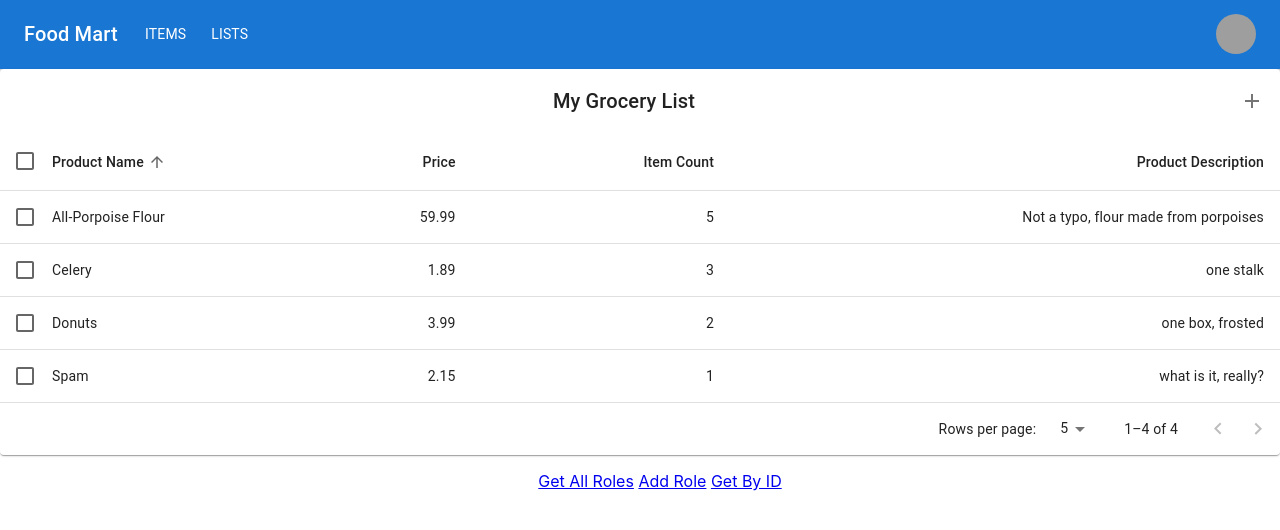
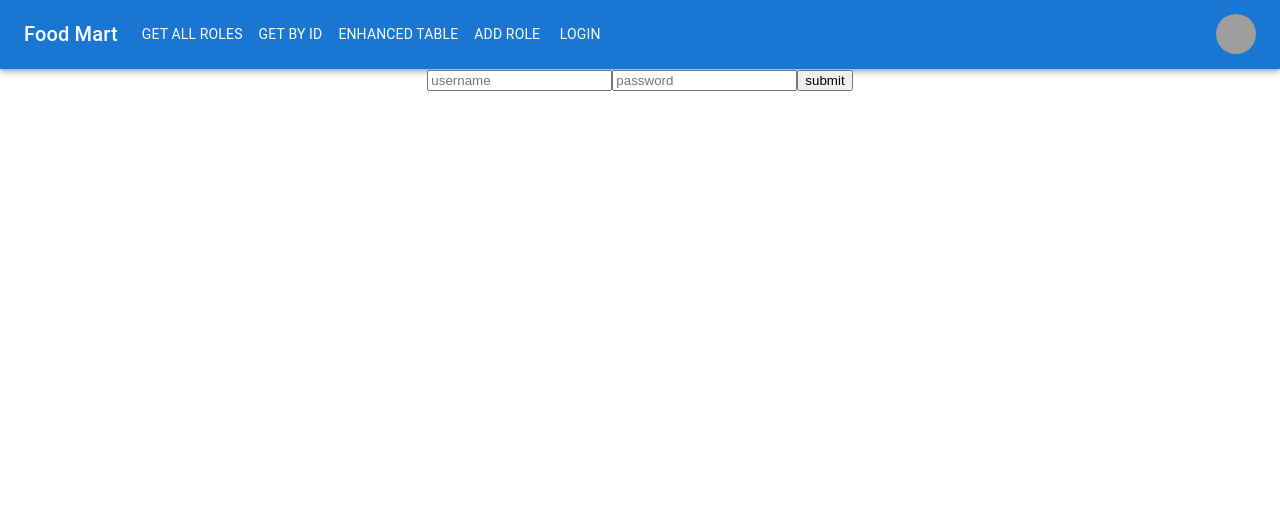
Before and after one commit to maikamp/FoodMart_UI_p2, a React (Create React App) app: page /Login in a window 1280 px wide. Shown: the top 530 px of the page. Built offline with nearby package versions, Linux system fonts and the light colour scheme; grey boxes are pictures that could not be loaded.

Commit message:
add login and logout

```diff
--- a/src/App.tsx
+++ b/src/App.tsx
@@ -7,6 +7,8 @@ import EnhancedTable from './components/ItemList'
 import AddRole from './components/Roles/addNew';
 import GetById from './components/Roles/getById';
 import GetAllRoles from './components/Roles/getAll';
+import LoginMain from './components/login';
+import Logout from './components/logout';
 import {
   BrowserRouter as Router,
   Routes,
@@ -16,12 +18,13 @@ import {
 
 
 function App() {
+
   return (
     <div className="App">
       <Navbar></Navbar>
 
      {/*<Register/>*/}
-      <EnhancedTable></EnhancedTable>
+      {/* <EnhancedTable></EnhancedTable> */}
         {/* <AddRole/>
         <GetById/>
         <LoginMain/>
@@ -29,18 +32,23 @@ function App() {
         <RoleMain/> */}
         <Router>
             <div>
-                <nav>
+                {/* <nav>
                     <ul>
                         <Link to="/Roles">Get All Roles</Link><span> </span>
                         <Link to="/AddRole">Add Role</Link><span> </span>
                         <Link to="/GetById">Get By ID</Link><span> </span>
+                        <Link to="/EnhancedTable">EnhancedTable</Link><span> </span>
+                        <Link to="/Login">Login</Link><span> </span>
 
                     </ul>
-                </nav>
+                </nav> */}
                 <Routes>
                 <Route path='/Roles' element={< GetAllRoles />}></Route>
                 <Route path='/AddRole' element={< AddRole />}></Route>
                 <Route path='/GetById' element={< GetById />}></Route>
+                <Route path='/EnhancedTable' element={< EnhancedTable />}></Route>
+                <Route path='/Login' element={< LoginMain />}></Route>
+                <Route path='/Logout' element={< Logout />}></Route>
                 <Route path="" element={<>Welcom</>}></Route>
                 </Routes>
 
--- a/src/components/ItemList.tsx
+++ b/src/components/ItemList.tsx
@@ -247,6 +247,11 @@ const EnhancedTableToolbar = (props: EnhancedTableToolbarProps) => {
 
 
 export default function EnhancedTable() {
+  let pathname = window.location.pathname;
+    if (localStorage.getItem('username') === null) {
+        pathname = '/Login'
+        window.location.pathname = pathname;
+    }
   const [order, setOrder] = React.useState<Order>('asc');
   const [orderBy, setOrderBy] = React.useState<keyof Data>('name');
   const [selected, setSelected] = React.useState<readonly string[]>([]);
--- a/src/components/Navbar.tsx
+++ b/src/components/Navbar.tsx
@@ -15,13 +15,25 @@ import MenuItem from '@mui/material/MenuItem';
 import {Link} from "@mui/material";
 
 const pages = [{
-        "title": 'Items',
-        "link": 'https://www.youtube.com/watch?v=hpsbj0OoeNo'
+        "title": 'Get All Roles',
+        "link": '/Roles'
     },
     {
-        "title": 'Lists',
-        "link": 'https://www.youtube.com/watch?v=o_cikTgwMXY'
+        "title": 'Get By ID',
+        "link": '/GetById'
     },
+    {
+        "title": 'Enhanced Table',
+        "link": '/EnhancedTable'
+    },
+    {
+        "title": 'Add Role',
+        "link": '/AddRole'
+    },
+    {
+        "title": 'Login',
+        "link": '/Login'
+    }
 
 ];
 const settings = [{
@@ -34,7 +46,7 @@ const settings = [{
     },
     {
         "title": 'Logout',
-        "link": 'https://www.youtube.com/watch?v=SW-BU6keEUw'
+        "link": '/Logout'
     },
 ]
 
--- a/src/components/Roles/addNew.jsx
+++ b/src/components/Roles/addNew.jsx
@@ -4,8 +4,13 @@ import React, { useRef, useState } from 'react';
 import '../../App.css';
 
 export default function AddRole(){
+    let pathname = window.location.pathname;
+  if (localStorage.getItem('username') === null) {
+    pathname = '/Login'
+    window.location.pathname = pathname;
+  }
     let descriptionText = useRef('');
-    let [note, setNote] = useState('test');
+    let [note, setNote] = useState('');
 
     const add = async() =>{
         let newRole = {description: descriptionText.current.value}
--- a/src/components/Roles/getAll.jsx
+++ b/src/components/Roles/getAll.jsx
@@ -29,6 +29,11 @@ export default class GetAllRoles extends React.Component{
       this.setState({allRoles: allRoles});
   }
   render(){
+    let pathname = window.location.pathname;
+  if (localStorage.getItem('username') === null) {
+    pathname = '/Login'
+    window.location.pathname = pathname;
+  }
     let allRoles = this.state.allRoles.map(r => {
       return <Role
         key={r.id}
--- a/src/components/Roles/getById.jsx
+++ b/src/components/Roles/getById.jsx
@@ -2,6 +2,11 @@ import { Button } from '@mui/material';
 import axios from 'axios';
 import React, { useRef, useState } from 'react';
 export default function GetById() {
+    let pathname = window.location.pathname;
+    if (localStorage.getItem('username') === null) {
+        pathname = '/Login'
+        window.location.pathname = pathname;
+    }
     const roleId = useRef(0);
     const [role_id, setRole_id] = useState();
     const [role_desc, setRoleDesc] = useState();
--- a/src/components/login.jsx
+++ b/src/components/login.jsx
@@ -14,7 +14,18 @@ export default function LoginMain() {
     }
     const authenticated = async () => {
         try {
-            await axios.get(`http://localhost:8080/users/username?username=${username.current.value}`);
+            // https://foodmartapi-1646848624483.azurewebsites.net
+            // http://localhost:8080/users/username?username=${username.current.value}
+
+           let s = await axios.get(`https://foodmartapi-1646848624483.azurewebsites.net/users/username?username=${username.current.value}`);
+           console.log('username=  ' + username.current.value);
+
+           if (s.data) {
+               localStorage.setItem('username',s.data.username);
+            return true
+           } else {
+            return false
+           }
             return true;
         } catch (error) {
             return false;
--- /dev/null
+++ b/src/components/logout.jsx
@@ -0,0 +1,7 @@
+export default function Logout(){
+    // localStorage.setItem('username', null);
+    localStorage.removeItem('username');
+    return<>
+    Thanks for using our app
+    </>
+}
```
